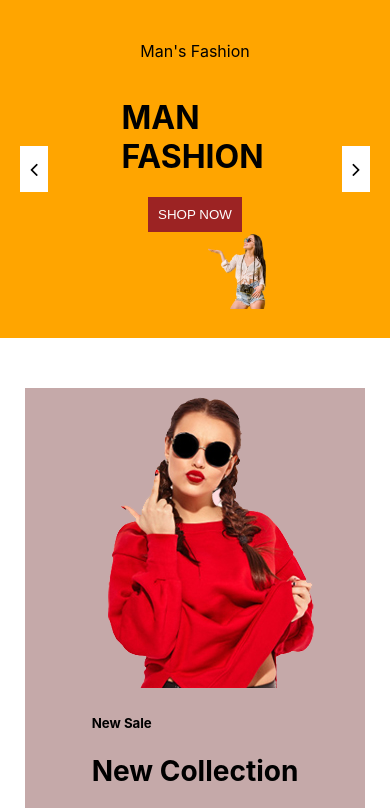
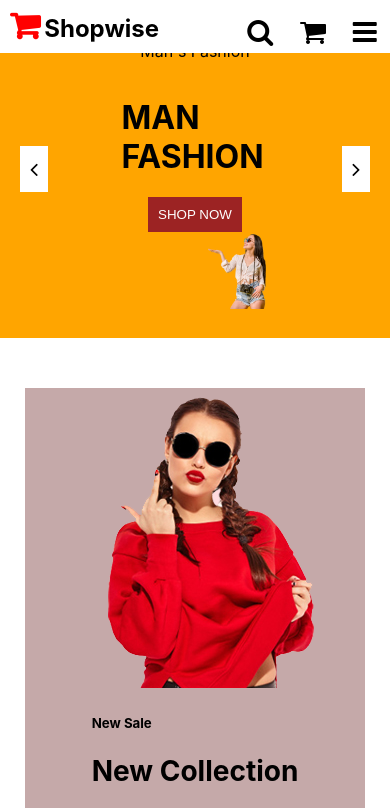
Before and after one commit to bitgre/shopwise, a plain HTML site: page index.html in a window 390 px wide. Shown: the top 808 px of the page. Drawn offline with Linux system fonts and the light colour scheme.

Commit message:
lesson 5

```diff
--- a/css/index.css
+++ b/css/index.css
@@ -269,6 +269,10 @@ footer .container {
 
 }
 
+.mobile_nav{
+    display:none;
+}
+
 
 
 @media only screen and (max-width: 600px) {
@@ -297,4 +301,60 @@ footer .container {
 .products-header ul li a {
     font-size: 12px;
 }
+
+.mobile_nav{
+    display: flex;
+    width:40%;
+    justify-content: space-around;
 }
+.mobile_nav li .fa {
+    font-size:28px;
+}
+.nav-list{
+    display: none;
+}
+
+nav .container{
+    flex-direction: row !important;
+    width: 100% !important;
+    margin:auto;
+    align-items: center;
+    position: fixed;
+    top:0;
+    background:white;
+}
+.brand{
+    width:50%;
+    padding:10px;
+}
+nav{
+    position: relative;
+}
+.mobile_nav_content{
+    width:100%;
+    height:0;
+    overflow: hidden;
+    transition: all 1s ease;
+    position: fixed;
+    top:50px;
+    background:white;
+}
+
+.mobile_nav_content ul{
+    margin:0;
+    padding:10px;
+
+}
+
+.list{
+    display: flex;
+    justify-content: space-between;
+    margin-top:10px;
+}
+
+
+.list-item{
+    font-size:22px;
+    color:black;
+}
+}
--- a/index.html
+++ b/index.html
@@ -40,7 +40,7 @@
         </div>
     </div> -->
 
-    <!-- <nav>
+    <nav>
         <div class="container">
             <div class="brand">
                 <i class="fa fa-shopping-cart logo"></i>
@@ -73,11 +73,47 @@
                     <li class="list">
                         <i class="fa fa-shopping-cart"></i>
                     </li>
+
                 </ul>
             </div>
+
+            <div class="mobile_nav">
+                <li class="list">
+                    <i class="fa fa-search"></i>
+                </li>
+                <li class="list">
+                    <i class="fa fa-shopping-cart"></i>
+                </li>
+                <li class="list" >
+                    <i id="bar" class="fa fa-bars"></i>
+                </li>
+            </div>
         </div>
+        <div class="mobile_nav_content">
+            <ul>
+                <li class="list">
+                    <a href="#" class="list-item">Home</a><i class="fa fa-angle-down"></i>
+                </li>
+                <li class="list">
+                    <a href="#" class="list-item">Pages</a><i class="fa fa-angle-down"></i>
+                </li>
+                <li class="list">
+                    <a href="#" class="list-item">Products</a><i class="fa fa-angle-down"></i>
+                </li>
+                <li class="list">
+                    <a href="#" class="list-item">Blog</a><i class="fa fa-angle-down"></i>
+                </li>
+                <li class="list">
+                    <a href="#" class="list-item">Shop</a><i class="fa fa-angle-down"></i>
+                </li>
+                <li class="list">
+                    <a href="#" class="list-item">Contact us</a><i class="fa fa-angle-down"></i>
+                </li>
 
-    </nav> -->
+
+            </ul>
+        </div>
+    </nav>
 
     <div class="hero">
         <a class="arrow"  href="#" id="arrow-left"><i class="fa fa-angle-left"></i></a>
--- a/js/index.js
+++ b/js/index.js
@@ -70,3 +70,25 @@ arrow_right.addEventListener('click',(e) => {
         con.style = "  transition: all 1s ease;width:50%;"
     }, 500);
 })
+
+
+
+var is_open = false;
+
+
+var bar = document.getElementById('bar');
+
+bar.addEventListener('click',(e)=>{
+    const mobile_nav_content = document.querySelector('.mobile_nav_content');
+    if(!is_open){
+        mobile_nav_content.style = "height:50vh;overflow:auto;";
+        is_open = true;
+        bar.classList.remove('fa-bars');
+        bar.classList.add('fa-close');
+    }else{
+        bar.classList.remove('fa-close');
+        bar.classList.add('fa-bars');
+        mobile_nav_content.style = "height:0;overflow:hidden;";
+        is_open = false;
+    }
+})
```
